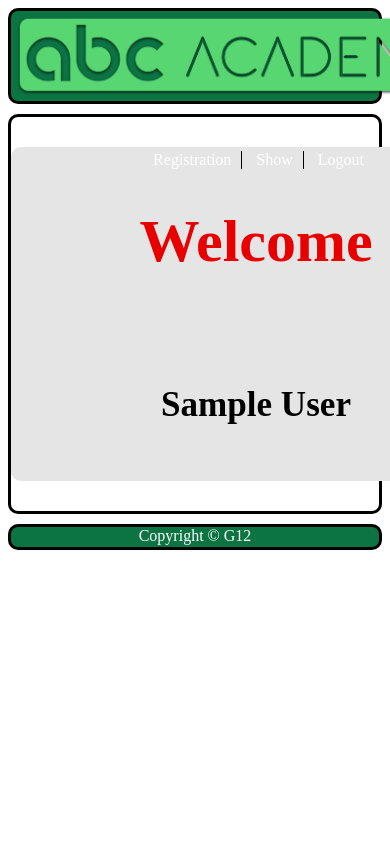
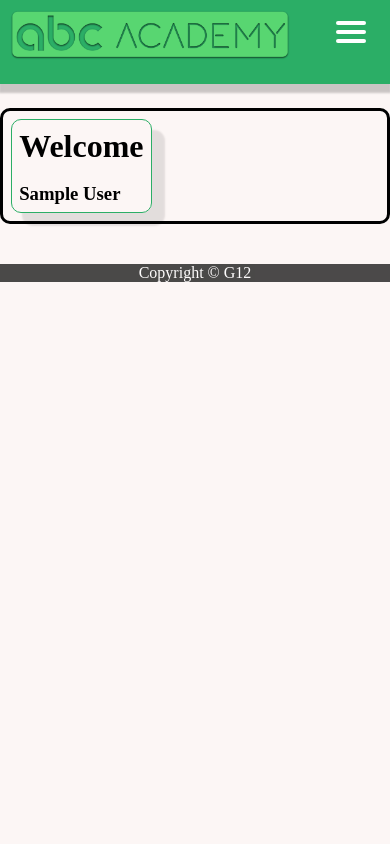
Before and after one commit to nabil16497/university_portal, a PHP site: page /home.php in a window 390 px wide; the page is wider, and only the part inside the window is pictured. Run offline with PHP 8.4, Linux system fonts and the light colour scheme; the visitor is signed in with stand-in values (Sample User, id 1).

Commit message:
New CSS(External)

```diff
--- a/css/footer.css
+++ b/css/footer.css
@@ -1,9 +1,8 @@
 footer{
 	clear: both;
-	background: #0c7343;
-	height: 20px;
-	border: 3px solid #000000;
+	background: #000000;
 	text-align: center;
 	color: #ffffff;
-	border-radius: 10px;
+	margin-top: 40px;
+	opacity: .7;
 }
--- a/css/header.css
+++ b/css/header.css
@@ -1,9 +1,18 @@
+*{
+    margin: 0;
+    padding: 0;
+    box-sizing: border-box;
+
+}
 header{
-	background: #0c7343;
-	height: 90px;
-	border: 3px solid #000000;
-	border-radius: 10px;
 
+	display: inline-block;
+
+    background: #2BAE66FF;
+	clear: both;
+    width: 100%;
+    box-shadow: 0px 8px 2px 1px rgba(0, 0, 0, .2);
+    margin-bottom: 20px;
 
 }
 #logo{
@@ -12,8 +21,7 @@
 
 }
 
-
-#nav{
+/*#nav{
 	float: right;
 	padding-top: 25px;
 }
@@ -28,4 +36,88 @@
 
 	padding-right: 10px;
 
+}*/
+nav{
+    height:10vh;
 }
+
+.logocenter{
+	display: block;
+    margin: 0 auto;
+}
+
+.nav-links {
+  display: flex;
+  list-style: none;
+  width: 20%;
+  height: 100%;
+  justify-content: space-around;
+  align-items: center;
+  margin-left: auto;
+
+}
+
+.nav-links li a {
+  color: #FCF6F5FF;
+  text-decoration: none;
+  font-size: 16px;
+}
+
+@media screen and (max-width: 768px) {
+  .line {
+    width: 30px;
+    height: 4px;
+    background: white;
+    margin: 5px;
+    border-radius: 20px;
+  }
+  nav {
+    position: relative;
+  }
+
+  .threeline {
+    position: absolute;
+    cursor: pointer;
+    right: 5%;
+    transform: translate(0%, 50%);
+    z-index: 2;
+  }
+
+  .nav-links {
+    position: fixed;
+    background: #2BAE66FF;
+    height: 100vh;
+    width: 100%;
+    flex-direction: column;
+    clip-path: circle(100px at 120% -20%);
+    -webkit-clip-path: circle(120px at 100% -20%);
+    transition: all .6s ease-out;
+    pointer-events: none;
+  }
+  .nav-links.open {
+    clip-path: circle(1000px at 90% -15%);
+    -webkit-clip-path: circle(1000px at 90% -15%);
+    pointer-events: all;
+  }
+  .landing {
+    flex-direction: column;
+  }
+  .nav-links li {
+    opacity: 0;
+  }
+  .nav-links li a {
+    font-size: 25px;
+  }
+  .nav-links li:nth-child(1) {
+    transition: all 0.6s ease 0.2s;
+  }
+  .nav-links li:nth-child(2) {
+    transition: all 0.6s ease 0.4s;
+  }
+  .nav-links li:nth-child(3) {
+    transition: all 0.6s ease 0.6s;
+  }
+  li.fade {
+    opacity: 1;
+  }
+}
--- /dev/null
+++ b/css/style.css
@@ -0,0 +1,275 @@
+*{
+    margin: 0;
+    padding: 0;
+    box-sizing: border-box;
+
+}
+body{
+	margin: 0;
+	background-color: #FCF6F5FF;
+
+}
+
+footer{
+	clear: both;
+	background: #000000;
+	text-align: center;
+	color: #ffffff;
+	margin-top: 40px;
+	opacity: .7;
+}
+
+/*--------header-------*/
+header{
+
+	display: inline-block;
+
+    background: #2BAE66FF;
+	clear: both;
+    width: 100%;
+    box-shadow: 0px 8px 2px 1px rgba(0, 0, 0, .2);
+    margin-bottom: 20px;
+
+}
+#logo{
+	float: left;
+	margin: 5px;
+
+}
+
+nav{
+    height:10vh;
+}
+
+.logocenter{
+	display: block;
+    margin: 0 auto;
+}
+
+.nav-links {
+  display: flex;
+  list-style: none;
+  width: 20%;
+  height: 100%;
+  justify-content: space-around;
+  align-items: center;
+  margin-left: auto;
+
+}
+
+.nav-links li a {
+  color: #FCF6F5FF;
+  text-decoration: none;
+  font-size: 16px;
+}
+
+
+/*------------Table------------*/
+.table{
+	width: 100%;
+	border-collapse: collapse;
+}
+
+.table td,.table th{
+  padding:12px 15px;
+  border:1px solid #ddd;
+  text-align: center;
+  font-size:16px;
+}
+
+.table th{
+	background-color: #2BAE66FF;
+	color:#ffffff;
+}
+
+.table tbody tr:nth-child(even){
+	background-color: #d0d0d0;
+
+}
+
+
+/*----------Main Body Div----------*/
+.main_div{
+	border:3px solid #000000;
+	border-radius: 10px;
+	padding: 2%;
+	height: 100%;
+}
+
+.main_internaldiv{
+	border: 1px solid #2BAE66FF;
+	box-shadow: 12px 12px 2px 1px rgba(0, 0, 0, .1);
+	padding: 2%;
+	border-radius: 10px;
+	display: inline-block;
+}
+
+.red_text{
+	color: #e80000;
+}
+.textcenter{
+	text-align: center;
+}
+.textleft{
+	text-align: left;
+}
+.textright{
+	text-align: right;
+}
+.fullheight{
+	height: 100%;
+}
+
+.lowoptext{
+	opacity: .5
+}
+
+.fontsize160{
+	font-size: 160%
+}
+
+.logo{
+	margin: 5px;
+	height: 50px;
+
+}
+
+.father {
+    position: relative;
+}
+.child {
+    position: absolute;
+    top: 50%;
+    left: 50%;
+    transform: translate(-50%, -50%);
+}
+.textred{
+	color: #ff0000;
+}
+.textwhite{
+	color: #ffffff;
+}
+.userimage{
+	height: 200px;
+}
+.textmain{
+	color: #2BAE66FF;
+}
+
+
+/*--------Margin------*/
+.margin-top{
+	margin-top: 20px;
+}
+.margin-bottom{
+	margin-bottom: 20px;
+}
+.margin-left{
+	margin-left: 20px;
+}
+.margin-right{
+	margin-right: 20px;
+}
+
+/*-------link-------*/
+a{
+	text-decoration: none;
+}
+
+
+/*-------Responsive------------*/
+
+@media screen and (max-width: 768px) {
+
+/*herder*/
+
+  .line {
+    width: 30px;
+    height: 4px;
+    background: white;
+    margin: 5px;
+    border-radius: 20px;
+  }
+  nav {
+    position: relative;
+  }
+
+  .threeline {
+    position: absolute;
+    cursor: pointer;
+    right: 5%;
+    transform: translate(0%, 50%);
+    z-index: 2;
+  }
+
+  .nav-links {
+    position: fixed;
+    background: #2BAE66FF;
+    height: 100vh;
+    width: 100%;
+    flex-direction: column;
+    clip-path: circle(100px at 120% -20%);
+    -webkit-clip-path: circle(120px at 100% -20%);
+    transition: all .6s ease-out;
+    pointer-events: none;
+  }
+  .nav-links.open {
+    clip-path: circle(1100px at 90% -15%);
+    -webkit-clip-path: circle(1100px at 90% -15%);
+    pointer-events: all;
+  }
+  .landing {
+    flex-direction: column;
+  }
+  .nav-links li {
+    opacity: 0;
+  }
+  .nav-links li a {
+    font-size: 25px;
+  }
+  .nav-links li:nth-child(1) {
+    transition: all 0.6s ease 0.2s;
+  }
+  .nav-links li:nth-child(2) {
+    transition: all 0.6s ease 0.4s;
+  }
+  .nav-links li:nth-child(3) {
+    transition: all 0.6s ease 0.6s;
+  }
+  li.fade {
+    opacity: 1;
+  }
+
+
+
+  /*table*/
+
+  .table thead{
+		display: none;
+	}
+
+	.table, .table tbody, .table tr, .table td{
+		display: block;
+		width: 100%;
+	}
+
+	.table tr{
+		margin-bottom:20px;
+	}
+	.table td{
+		text-align: right;
+		padding-left: 50%;
+		text-align: right;
+		position: relative;
+	}
+	.table td::before{
+		content: attr(data-label);
+		position: absolute;
+		left:0;
+		width: 50%;
+		padding-left:15px;
+		font-size:16px;
+		font-weight: bold;
+		text-align: left;
+	}
+}
--- a/footer.php
+++ b/footer.php
@@ -2,7 +2,7 @@
 <html>
 <head>
 	<title></title>
-	<link rel="stylesheet" type="text/css" href="css/footer.css">
+	<link rel="stylesheet" type="text/css" href="css/style.css">
 </head>
 <body>
 <footer>
--- a/header1.php
+++ b/header1.php
@@ -12,20 +12,27 @@
 <html>
 <head>
 	<title></title>
-	<link rel="stylesheet" type="text/css" href="css/header.css">
+	<link rel="stylesheet" type="text/css" href="css/style.css">
 </head>
 <body>
 	<header>
 		<div id="logo">
-			<a href="home.php"><img src="logo.png" style="height: 80px" alt="logo"></a>
+			<a href="home.php"><img src="logo.png" class="logo" alt="logo"></a>
 		</div>
-		<ul id="nav">
-			<li style="border-right: 1px solid #000000;"><a href="studentreg.php">Registration</a></li>
-			<li style="border-right: 1px solid #000000;"><a href="showAllStudents.php">Show</a></li>
-			<li><a href="logout.php">Logout</a></li>
-		</ul>
+		<nav>
+     		<div class="threeline">
+        		<div class="line"></div>
+        		<div class="line"></div>
+        		<div class="line"></div>
+      		</div>
+      <ul class="nav-links">
+        <li><a href="studentreg.php">Registration</a></li>
+		<li><a href="showAllStudents.php">Show</a></li>
+		<li><a href="logout.php">Logout</a></li>
+      </ul>
+    </nav>
 	</header>
 
-
+	<script src="js/nav.js"></script>
 </body>
 </html>
--- a/header2.php
+++ b/header2.php
@@ -7,7 +7,7 @@
 <body>
 	<header>
 		<div id="logo">
-			<a href=""><img src="logo.png" style="height: 80px" alt="logo"></a>
+			<a href=""><img src="logo.png" class="logos logocenter" alt="logo"></a>
 		</div>
 
 	</header>
--- a/home.php
+++ b/home.php
@@ -33,22 +33,19 @@
 <html>
 <head>
 	<title></title>
-	<style>
-		td{
-			padding: 15px;
-		}
-	</style>
+	<link rel="stylesheet" type="text/css" href="css/style.css">
+
 </head>
 <body>
 
 
 <?php include('header1.php');?>
 
-<div style="border:3px solid #000000;border-radius: 10px; margin-top: 10px;margin-bottom: 10px;padding: auto;">
-	<div style="background-color: #e5e5e5; margin-top: 30px; margin-bottom: 30px;margin-left: auto; margin-right: auto; width: 450px ;font-size:  30px; padding: 20px; border-radius: 10px;">
-	<span style="text-align: center;color: #e80000"><h1>Welcome</h1></span>
+<div class="main_div">
+	<div class="main_internaldiv">
+	<span class="red_text, textc"><h1>Welcome</h1></span>
 	<br>
-	<span style="text-align: center;"><h3><?php echo $_SESSION['uname'];?></h3></span>
+	<span class="textc"><h3><?php echo $_SESSION['uname'];?></h3></span>
 	</div>
 
 </div>
--- /dev/null
+++ b/js/nav.js
@@ -0,0 +1,10 @@
+const threeline = document.querySelector(".threeline");
+const navLinks = document.querySelector(".nav-links");
+const links = document.querySelectorAll(".nav-links li");
+
+threeline.addEventListener("click", () => {
+	navLinks.classList.toggle("open");
+	links.forEach(link => {
+    	link.classList.toggle("fade");
+  });
+});
```
Also changed, not shown: loginAdmin.php (+12 -18 lines), showAllStudents.php (+27 -33 lines), studentreg.php (+27 -22 lines), css/mainbody_div.css (added).
